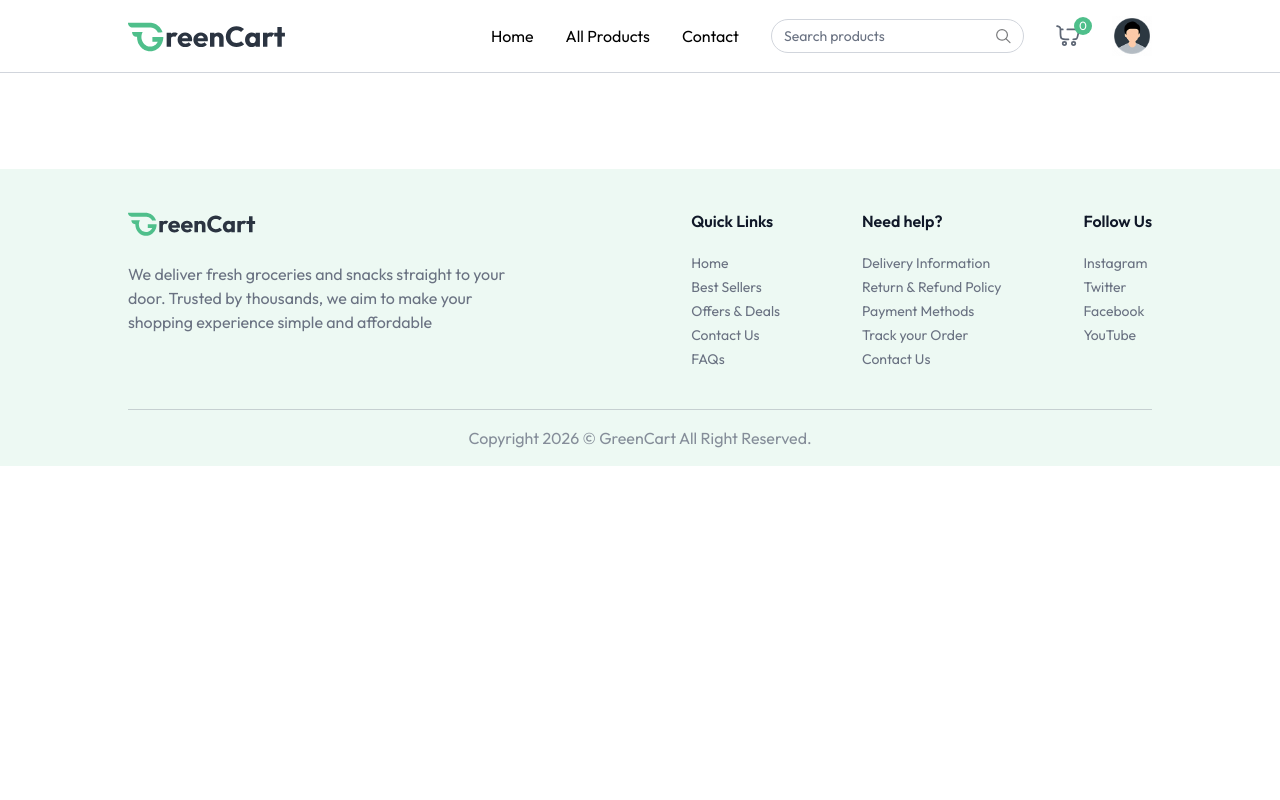
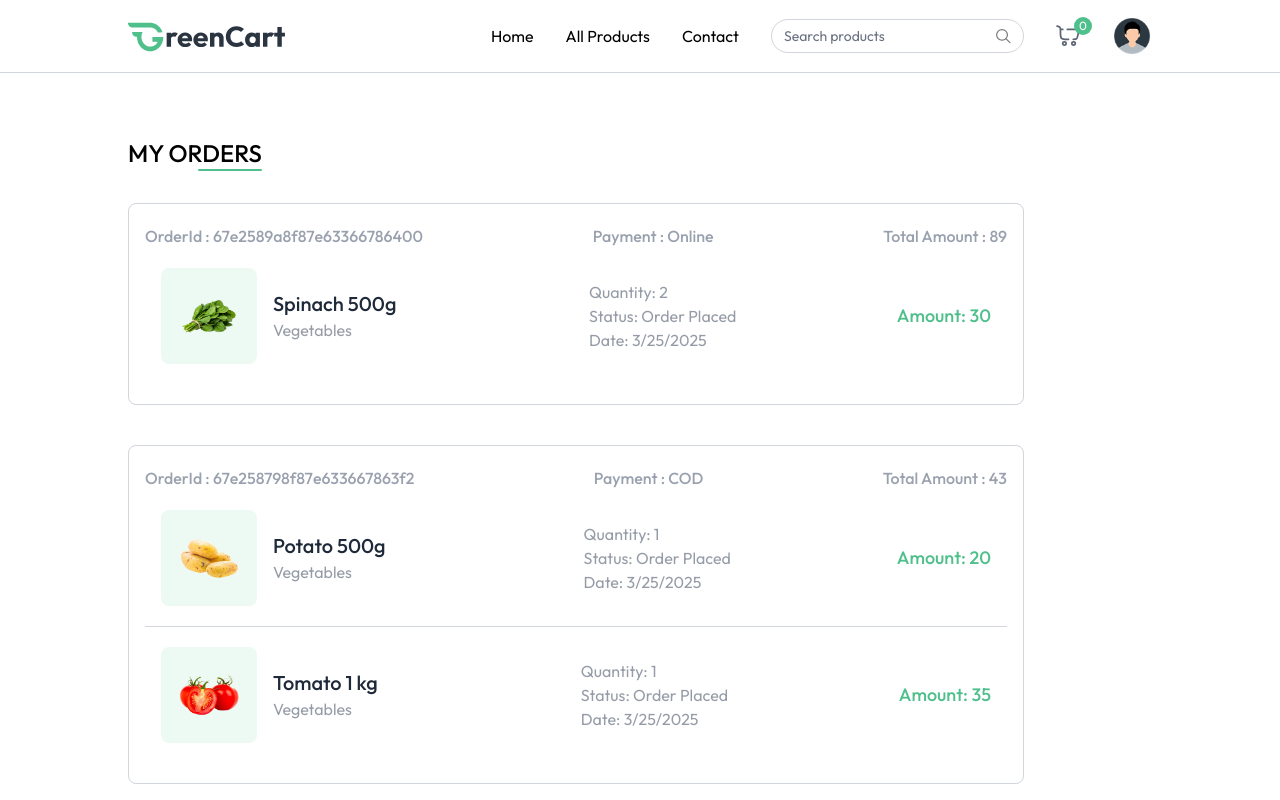
Before and after one commit to Maniha-dev/Green-Chart-MERN, a React (Vite) app in the folder client/: page /my-orders in a window 1280 px wide. Shown: the top 800 px of the page. Built offline with nearby package versions, Linux system fonts and the light colour scheme; a web font is replaced by a local one.

Commit message:
Added My Order page

```diff
--- a/client/src/App.jsx
+++ b/client/src/App.jsx
@@ -11,6 +11,7 @@ import ProductCategory from "./pages/ProductCategory"
 import ProductDetail from './pages/ProductDetail'
 import Cart from './pages/Cart'
 import AddAddress from './pages/AddAddress'
+import MyOrders from './pages/MyOrders'
 
 const App = () =>{
 
@@ -31,6 +32,7 @@ const App = () =>{
                     <Route path='/products/:category/:id' element= {<ProductDetail/>}/>
                     <Route path='/cart' element= {<Cart/>}/>
                     <Route path='/add-address' element= {<AddAddress/>}/>
+                    <Route path='/my-orders' element= {<MyOrders/>}/>
                 </Routes>
             </div>
             {!isSellerPath && <Footer/>}
--- a/client/src/components/ProductCard.jsx
+++ b/client/src/components/ProductCard.jsx
@@ -25,7 +25,7 @@ const ProductCard = ({product}) => {
                 </div>
                 <div className="flex items-end justify-between mt-3">
                     <p className="md:text-xl text-base font-medium text-primary">
-                       {currency} ${product.offerPrice} {"  "} <span className="text-gray-500/60 md:text-sm text-xs line-through"> {currency} ${product.price}</span>
+                       {currency} {product.offerPrice} {"  "} <span className="text-gray-500/60 md:text-sm text-xs line-through"> {currency} {product.price}</span>
                     </p>
                     <div onClick={(e) => (e.stopPropagation() )} className="text-primary">
                         {!cartItems[product._id] ? (
--- a/client/src/context/AppContext.jsx
+++ b/client/src/context/AppContext.jsx
@@ -7,7 +7,7 @@
 
  export const AppContextProvider = ({children})=>{
 
-    const currency =import.meta.VITE_CURRENCY;
+    const currency =import.meta.env.VITE_CURRENCY;
 
     const navigate = useNavigate();
     const [user, setUser] = useState(true);
--- /dev/null
+++ b/client/src/pages/MyOrders.jsx
@@ -0,0 +1,67 @@
+import React, { useEffect, useState } from 'react'
+import { useAppContext } from '../context/AppContext'
+import { dummyOrders } from '../assets/assets'
+
+const MyOrders = () => {
+    const [myOrders, setMyOrders] = useState([])
+    const { currency, user } = useAppContext()
+
+    const fetchMyOrders = async () => {
+        setMyOrders(dummyOrders)
+    }
+
+    useEffect(() => {
+        if (user) {
+            fetchMyOrders()
+        }
+    }, [user])
+
+    return (
+        <div className='mt-16 pb-16'>
+            <div className='flex flex-col items-end w-max mb-8'>
+                <p className='text-2xl font-medium uppercase'>My Orders</p>
+                <div className='w-16 h-0.5 bg-primary rounded-full'></div>
+            </div>
+
+            {myOrders.map((order, index) => (
+                <div key={index} className='border border-gray-300 rounded-lg mb-10 p-4 py-5 max-w-4xl'>
+                    <p className='flex justify-between md:items-center text-gray-400 md:font-medium max-md:flex-col'>
+                        <span>OrderId : {order._id}</span>
+                        <span>Payment : {order.paymentType}</span>
+                        <span>Total Amount : {currency}{order.amount}</span>
+                    </p>
+
+                    {order.items.map((item, idx) => (
+                        <div key={idx}
+                            className={`relative bg-white text-gray-500/70 ${
+                                order.items.length !== idx + 1 && "border-b"
+                            } border-gray-300 flex flex-col md:flex-row md:items-center justify-between p-4 py-5 md:gap-16 w-full max-w-4xl`}
+                        >
+                            <div className='flex items-center mb-4 md:mb-0'>
+                                <div className='bg-primary/10 p-4 rounded-lg'>
+                                    <img src={item.product.image[0]} alt="" className='w-16 h-16' />
+                                </div>
+                                <div className='ml-4'>
+                                    <h2 className='text-xl font-medium text-gray-800'>{item.product.name}</h2>
+                                    <p>{item.product.category}</p>
+                                </div>
+                            </div>
+
+                            <div className='flex flex-col justify-center md:ml-8 mb-4 md:mb-0'>
+                                <p>Quantity: {item.quantity || "1"}</p>
+                                <p>Status: {order.status}</p>
+                                <p>Date: {new Date(order.createdAt).toLocaleDateString()}</p>
+                            </div>
+
+                            <p className='text-primary text-lg font-medium'>
+                                Amount: {currency}{item.product.offerPrice * item.quantity}
+                            </p>
+                        </div>
+                    ))}
+                </div>
+            ))}
+        </div>
+    )
+}
+
+export default MyOrders
```
